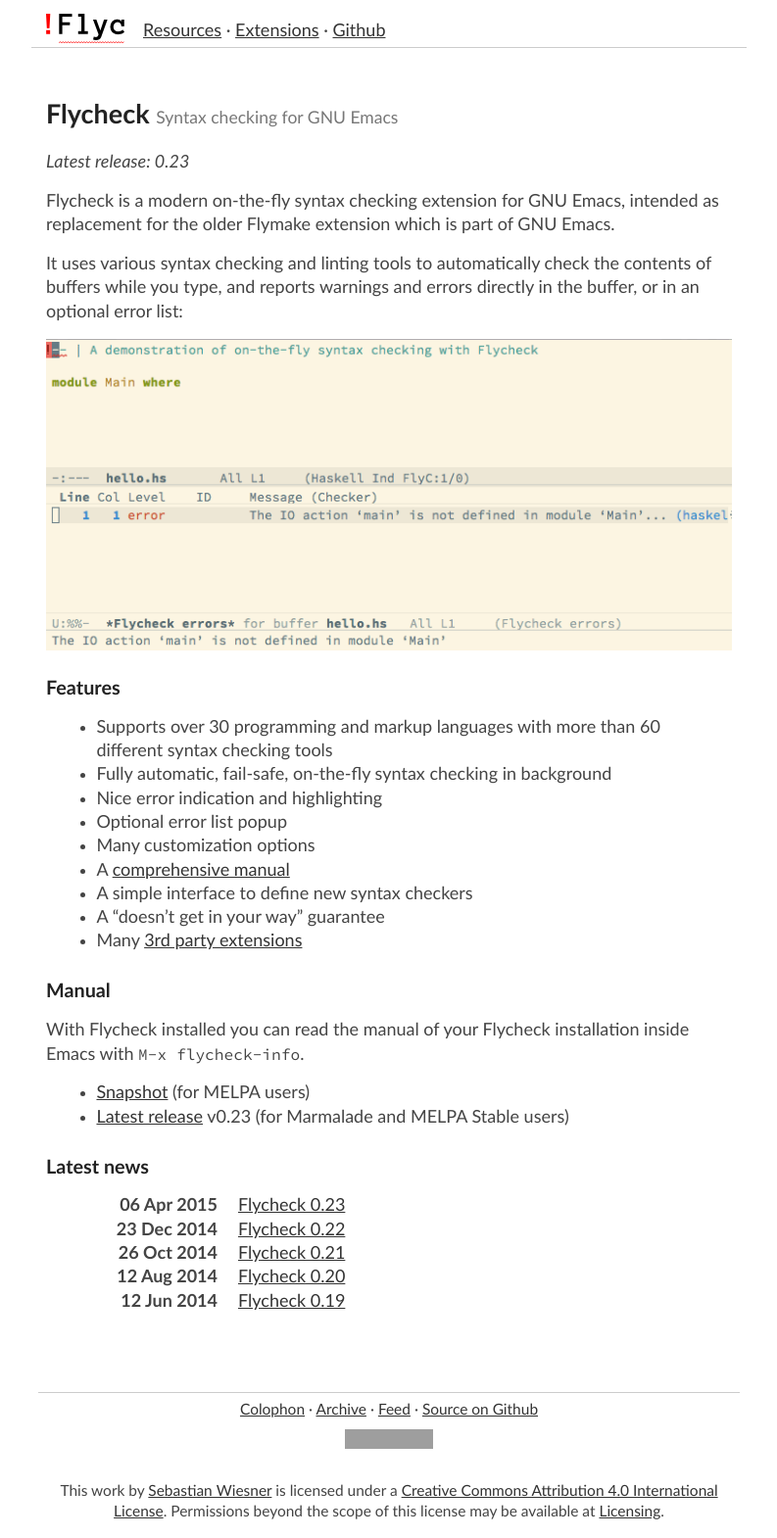
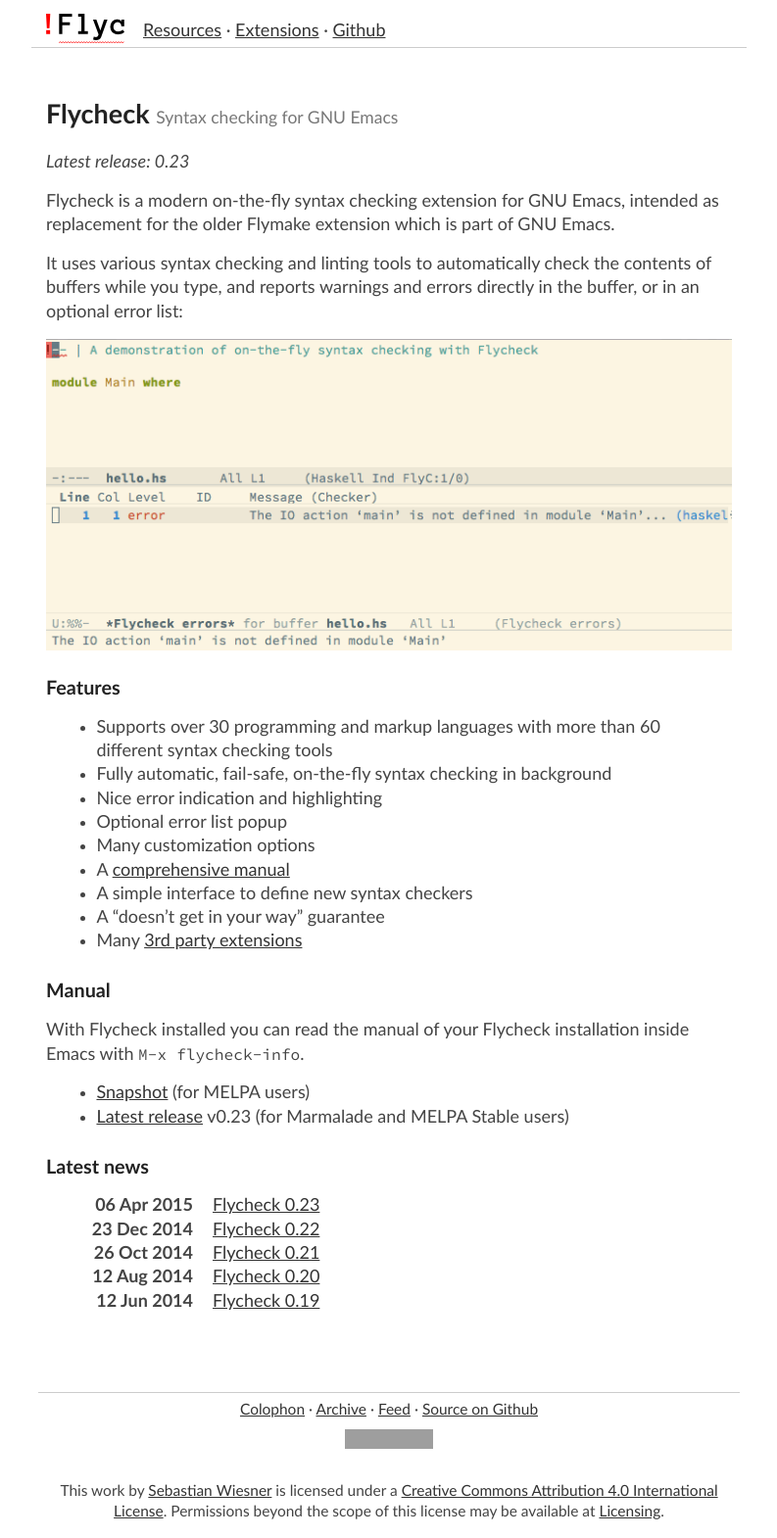
Before and after one commit to cmarqu/flycheck.github.io, a Jekyll site: the page built from index.md, in a window 1280 px wide. Shown: the whole page at 98% size, without its empty margins (243-1036 px from the left). Built offline with Jekyll 4.4.1, drawn with Linux system fonts in a browser that asks for light colours; grey boxes are pictures that could not be loaded.

Commit message:
Fix mobile rendering of post lists

```diff
--- a/css/flycheck.css
+++ b/css/flycheck.css
@@ -236,12 +236,12 @@
     float: left;
     clear: left;
     text-align: right;
-    width: 25%;
+    width: 150px;
 }
 
 .post-list dd {
     margin-top: 0;
-    margin-left: 28%;
+    margin-left: 170px;
 }
 
 /* Navigation bar, for non-texinfo pages */
```
